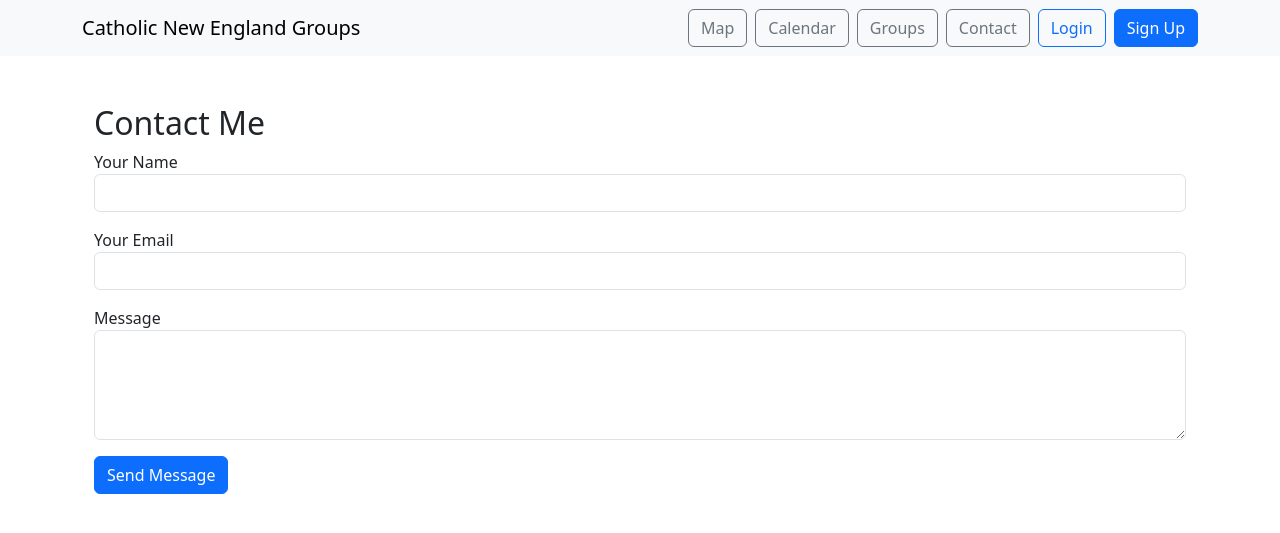
After one commit to eslteacher902010/new-england-catholic-group-finder, a Flask app: page /contact in a window 1280 px wide. The commit adds this page. Shown: the top 533 px of the page. Run offline with Flask 3, Linux system fonts and the light colour scheme; some libraries are stand-ins or nearby versions.

```diff
--- a/main.py
+++ b/main.py
@@ -677,6 +677,23 @@ def event_detail(event_id):
     event = db.get_or_404(Event, event_id)
     return render_template("event_detail.html", event=event)
 
+@app.route("/contact", methods=["GET", "POST"])
+def contact():
+    if request.method == "POST":
+        name = request.form.get("name")
+        email = request.form.get("email")
+        message = request.form.get("message")
+
+        # Optional: store/send the message
+        print(f"New contact message:\nFrom: {name} <{email}>\nMessage: {message}")
+
+        flash("Thanks for your message! I'll get back to you soon.")
+        return redirect(url_for("contact"))
+
+    return render_template("contact.html")
+
+
+
 
 # ---------- RUN ----------
 
--- a/templates/base.html
+++ b/templates/base.html
@@ -21,6 +21,7 @@
         <a class="btn btn-outline-secondary" href="{{ url_for('map_view') }}">Map</a>
         <a class="btn btn-outline-secondary" href="{{ url_for('calendar_view') }}">Calendar</a>
         <a class="btn btn-outline-secondary" href="{{ url_for('show_groups') }}">Groups</a>
+         <a class="btn btn-outline-secondary" href="{{ url_for('contact') }}">Contact</a>
 
         {% if not current_user.is_authenticated %}
           <a class="btn btn-outline-primary" href="{{ url_for('login') }}">Login</a>
--- /dev/null
+++ b/templates/contact.html
@@ -0,0 +1,29 @@
+{% extends "base.html" %}
+
+{% block content %}
+<div class="container mt-5">
+  <h2>Contact Me</h2>
+
+  {% with messages = get_flashed_messages() %}
+    {% if messages %}
+      <div class="alert alert-success">{{ messages[0] }}</div>
+    {% endif %}
+  {% endwith %}
+
+  <form method="POST" action="/contact">
+    <div class="mb-3">
+      <label for="name">Your Name</label>
+      <input type="text" class="form-control" name="name" id="name" required>
+    </div>
+    <div class="mb-3">
+      <label for="email">Your Email</label>
+      <input type="email" class="form-control" name="email" id="email" required>
+    </div>
+    <div class="mb-3">
+      <label for="message">Message</label>
+      <textarea class="form-control" name="message" id="message" rows="4" required></textarea>
+    </div>
+    <button type="submit" class="btn btn-primary">Send Message</button>
+  </form>
+</div>
+{% endblock %}
```
